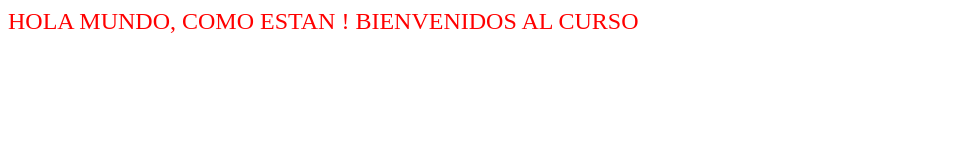
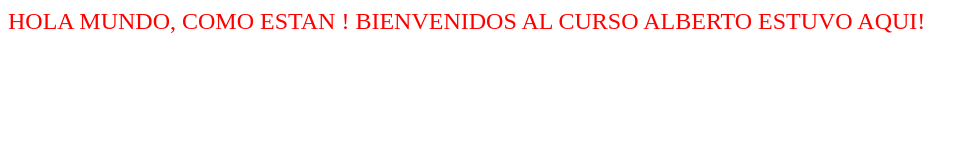
Before and after one commit to mauryvacaf/pruebafab, a plain HTML site: page index.html in a window 1280 px wide. Shown: the whole page, without its empty margins (0-976 px from the left). Drawn offline with Linux system fonts and the light colour scheme.

Commit message:
mensaje de alberto

```diff
--- a/index.html
+++ b/index.html
@@ -6,5 +6,8 @@
 <body>
 	HOLA MUNDO, COMO ESTAN !
 	BIENVENIDOS AL CURSO
+
+
+	ALBERTO ESTUVO AQUI!
 </body>
 </html>
```
